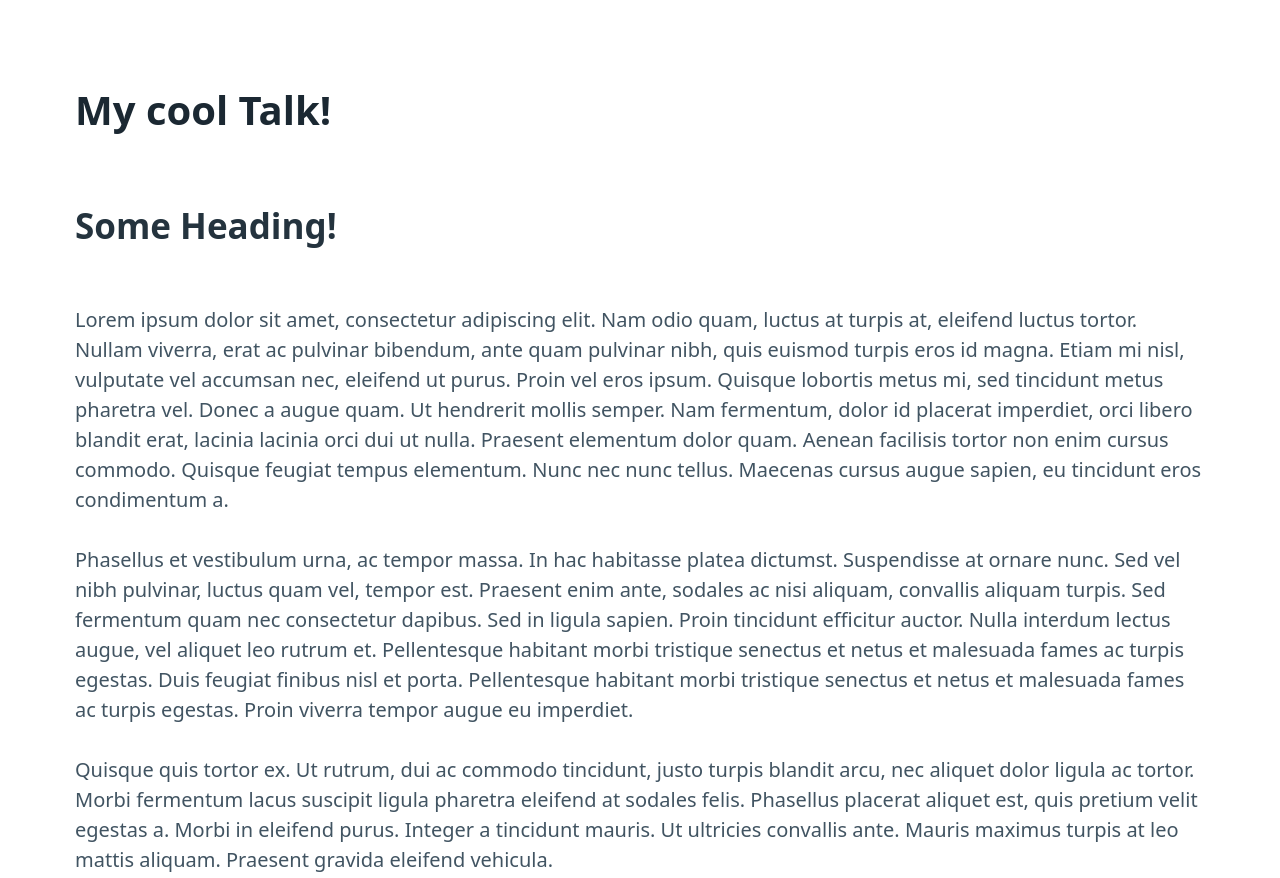
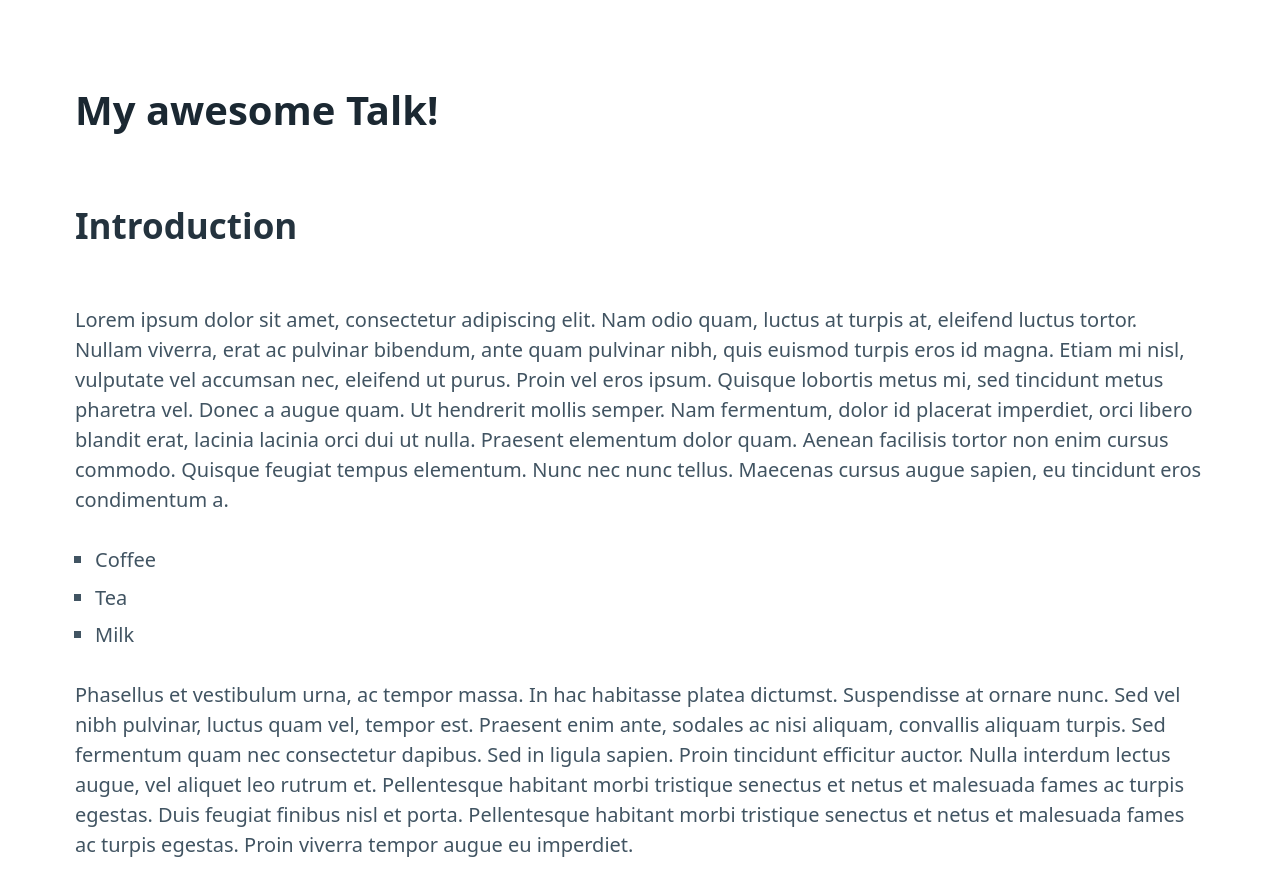
Before and after one commit to FPittelkow/TestSite, a website: page index.html in a window 1280 px wide. Shown: the top 878 px of the page. Drawn offline with nearby package versions, Linux system fonts and the light colour scheme; files that its build step writes are made by us from their sources.

Commit message:
up
Signed-off-by: fpittelkow <f.pittelkow@gmail.com>

```diff
--- a/index.html
+++ b/index.html
@@ -5,17 +5,22 @@
   <meta name="viewport" content="width=device-width, initial-scale=1">
   <link rel="stylesheet" href="style/style.css">
 
-  <title>Hello, world!</title>
+  <title>My Talk</title>
 </head>
 <body>
   <main class="container">
-    <h1>My cool Talk!</h1>
+    <h1>My awesome Talk!</h1>
     <div class="grid">
       <div>
-        <h2>Some Heading!</h2>
+        <h2>Introduction</h2>
         <p>
           Lorem ipsum dolor sit amet, consectetur adipiscing elit. Nam odio quam, luctus at turpis at, eleifend luctus tortor. Nullam viverra, erat ac pulvinar bibendum, ante quam pulvinar nibh, quis euismod turpis eros id magna. Etiam mi nisl, vulputate vel accumsan nec, eleifend ut purus. Proin vel eros ipsum. Quisque lobortis metus mi, sed tincidunt metus pharetra vel. Donec a augue quam. Ut hendrerit mollis semper. Nam fermentum, dolor id placerat imperdiet, orci libero blandit erat, lacinia lacinia orci dui ut nulla. Praesent elementum dolor quam. Aenean facilisis tortor non enim cursus commodo. Quisque feugiat tempus elementum. Nunc nec nunc tellus. Maecenas cursus augue sapien, eu tincidunt eros condimentum a.
         </p>
+          <ul>
+            <li>Coffee</li>
+            <li>Tea</li>
+            <li>Milk</li>
+          </ul>
         <p>
           Phasellus et vestibulum urna, ac tempor massa. In hac habitasse platea dictumst. Suspendisse at ornare nunc. Sed vel nibh pulvinar, luctus quam vel, tempor est. Praesent enim ante, sodales ac nisi aliquam, convallis aliquam turpis. Sed fermentum quam nec consectetur dapibus. Sed in ligula sapien. Proin tincidunt efficitur auctor. Nulla interdum lectus augue, vel aliquet leo rutrum et. Pellentesque habitant morbi tristique senectus et netus et malesuada fames ac turpis egestas. Duis feugiat finibus nisl et porta. Pellentesque habitant morbi tristique senectus et netus et malesuada fames ac turpis egestas. Proin viverra tempor augue eu imperdiet.
         </p>
--- a/style/style.scss
+++ b/style/style.scss
@@ -1 +1 @@
-@import '../node_modules/@picocss/pico/scss/pico.scss'
+@import '../node_modules/@picocss/pico/scss/pico'
```
Also changed, not shown: package.json (added, +13 -0 lines), build/index.html, build/style/style.css, 4 other files.
